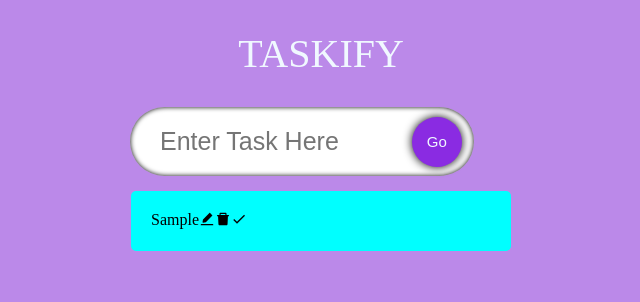
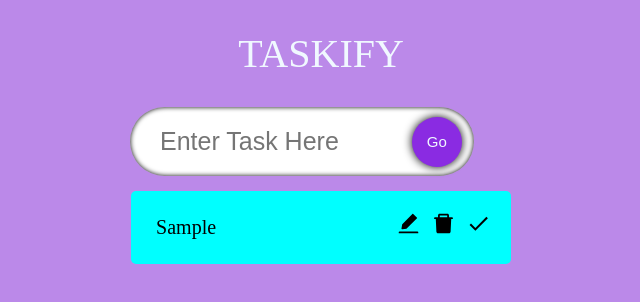
Before and after one commit to kavakai/typescript-practice, a React (Create React App) app: page / in a window 1280 px wide. Both pictures are taken after typing "Sample" into the empty fields and a click on the button "Go". Shown: the top 302 px of the page, without its empty margins (319-959 px from the left). Built offline with nearby package versions, Linux system fonts and the light colour scheme; the HTML template or start-up script is replaced by a standard one; a web font is replaced by a local one.

Commit message:
Add edit method to todo

```diff
--- a/src/components/TodoCard.tsx
+++ b/src/components/TodoCard.tsx
@@ -1,4 +1,4 @@
-import React from "react";
+import React, { useEffect, useRef, useState } from "react";
 import { Todo } from "../TodoModel";
 import { AiFillEdit, AiFillDelete } from "react-icons/ai";
 import { MdDone } from "react-icons/md";
@@ -12,6 +12,9 @@ interface Props {
 
 const TodoCard: React.FC<Props> = ({ todo, todos, setTodos }) => {
 
+  const [edit, setEdit] = useState<boolean>(false);
+  const [editTodo, setEditTodo] = useState<string>(todo.todo)
+
   const handleDone = (id: number) => {
     setTodos(todos.map(todo => {
       return todo.id === id ? { ...todo, isDone:!todo.isDone } : todo
@@ -22,22 +25,47 @@ const TodoCard: React.FC<Props> = ({ todo, todos, setTodos }) => {
     setTodos(todos.filter(todo => todo.id !== id))
   }
 
-  const handleEdit = (id: number) => {
+  const handleEdit = (e: React.FormEvent, id: number) => {
+    e.preventDefault();
 
+    setTodos(todos.map((todo) => (
+      todo.id === id ? {...todo, todo: editTodo} : todo)
+    ));
+
+    setEdit(false);
   }
 
+  const inputRef = useRef<HTMLInputElement>(null)
+
+  useEffect(() => {
+    inputRef.current?.focus();
+  }, [edit])
+
+
   return (
-    <form className="single_todo">
-      { todo.isDone ?
-        (<s className="single_todos--text">
+    <form className="single_todo" onSubmit={(e) => handleEdit(e, todo.id)}>
+
+      {edit ? (<input
+          ref={inputRef}
+          value={editTodo}
+          onChange={(e) => setEditTodo(e.target.value)}
+          className="single_todo--text">
+        </input>) : todo.isDone ?
+        (<s className="single_todo--text">
          {todo.todo}
         </s> ):
-        (<span className="single_todos--text">
+        (<span className="single_todo--text">
           {todo.todo}
          </span> )
       }
 
-      <span className="icon" onClick={() => handleEdit(todo.id)}>
+
+      <span className="icon" onClick={() => {
+        if(!edit && !todo.isDone) {
+          setEdit(!edit)
+        }
+      }
+      }>
         <AiFillEdit />
       </span>
       <span className="icon" onClick={() => handleDelete(todo.id)}>
--- a/src/components/styles.css
+++ b/src/components/styles.css
@@ -67,6 +67,16 @@
   font-size: 20px;
 }
 
+.single_todo--text:focus {
+  outline: none;
+}
+
+.icon {
+  margin-left: 10px;
+  font-size: 25px;
+  cursor: pointer;
+}
+
 
 @media (max-width: 700px) {
   .input {
```
